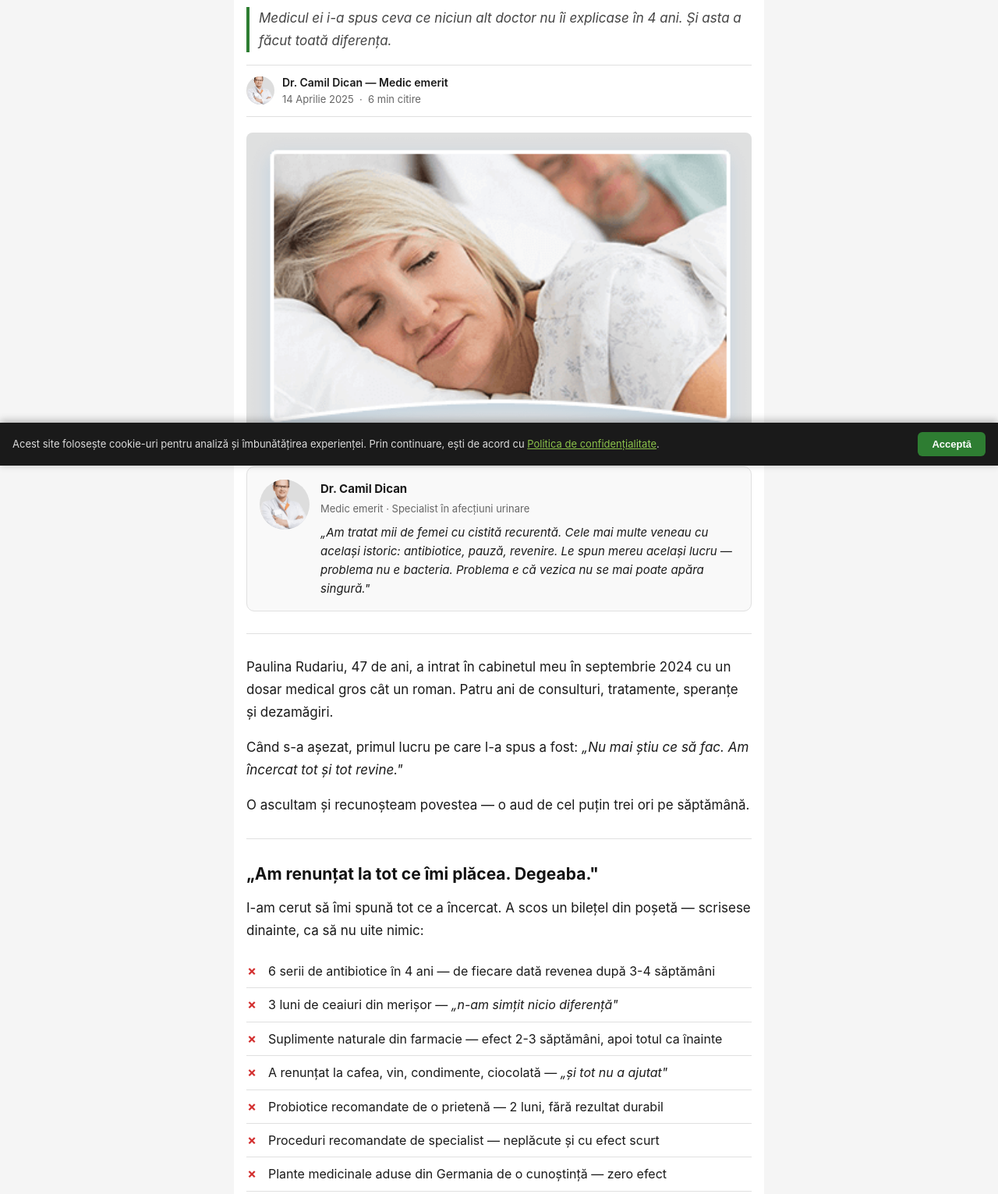
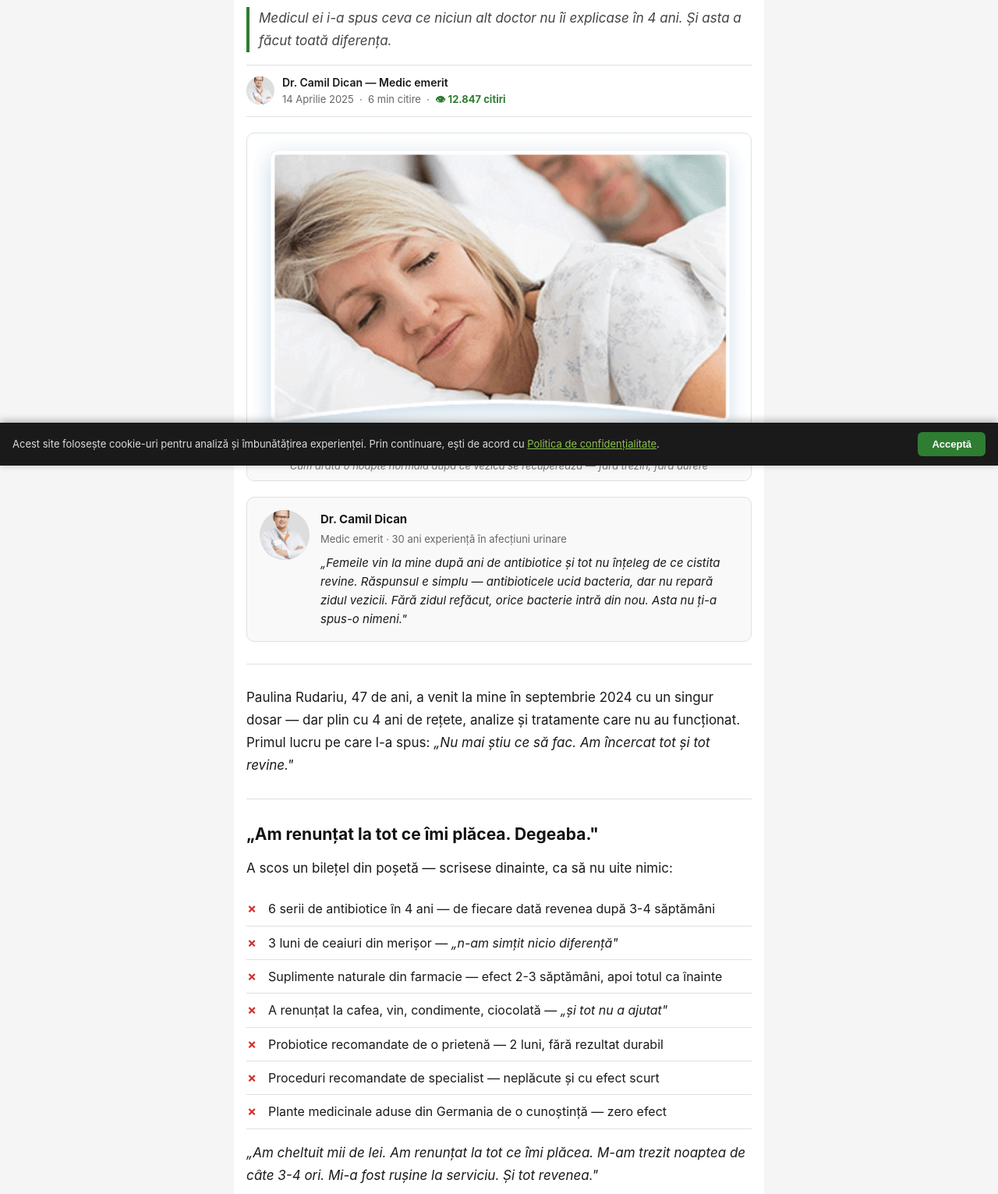
Before and after one commit to Petrashchuk/prelend-cystiolla-ro, a website: page public/index.html in a window 1280 px wide. Shown: the part 203-1734 px from the top of the page at 78% size. Drawn offline with Linux system fonts and the light colour scheme.

Commit message:
Improve prelander: hero caption, early CTA, tighter intro, stronger copy

```diff
--- a/public/index.html
+++ b/public/index.html
@@ -55,20 +55,25 @@
       <img src="images/doctor-real.png" class="avatar" alt="Dr. Camil Dican" style="width:36px;height:36px;border-radius:50%;object-fit:cover;" />
       <div>
         <span class="author-name">Dr. Camil Dican — Medic emerit</span>
-        <span>14 Aprilie 2025 &nbsp;·&nbsp; 6 min citire</span>
+        <span>14 Aprilie 2025 &nbsp;·&nbsp; 6 min citire &nbsp;·&nbsp; <strong style="color:#2e7d32;">👁 12.847 citiri</strong></span>
       </div>
     </div>
 
-    <img src="images/life1.png" alt="Femeie care nu poate dormi din cauza cistitei" class="hero-img anim" style="height:auto; display:block;" />
+    <div class="anim" style="margin-bottom:20px; border-radius:10px; overflow:hidden; border:1px solid #e0e0e0;">
+      <img src="images/life1.png" alt="Femeie care doarme liniștit după ce a scăpat de cistită" style="width:100%; height:auto; display:block;" />
+      <p style="font-size:13px; color:#777; padding:8px 14px; background:#f9f9f9; margin:0; text-align:center; font-style:italic;">
+        Cum arată o noapte normală după ce vezica se recuperează — fără treziri, fără durere
+      </p>
+    </div>
 
     <!-- DOCTOR BLOCK - sus pentru autoritate -->
     <div class="doctor-block anim" style="margin-top:20px;">
       <img src="images/doctor-real.png" class="doctor-avatar" alt="Dr. Camil Dican" />
       <div>
         <div class="doctor-name">Dr. Camil Dican</div>
-        <div class="doctor-title">Medic emerit · Specialist în afecțiuni urinare</div>
+        <div class="doctor-title">Medic emerit · 30 ani experiență în afecțiuni urinare</div>
         <div class="doctor-quote">
-          „Am tratat mii de femei cu cistită recurentă. Cele mai multe veneau cu același istoric: antibiotice, pauză, revenire. Le spun mereu același lucru — problema nu e bacteria. Problema e că vezica nu se mai poate apăra singură."
+          „Femeile vin la mine după ani de antibiotice și tot nu înțeleg de ce cistita revine. Răspunsul e simplu — antibioticele ucid bacteria, dar nu repară zidul vezicii. Fără zidul refăcut, orice bacterie intră din nou. Asta nu ți-a spus-o nimeni."
         </div>
       </div>
     </div>
@@ -76,15 +81,7 @@
     <div class="divider"></div>
 
     <p class="anim">
-      Paulina Rudariu, 47 de ani, a intrat în cabinetul meu în septembrie 2024 cu un dosar medical gros cât un roman. Patru ani de consulturi, tratamente, speranțe și dezamăgiri.
-    </p>
-
-    <p class="anim">
-      Când s-a așezat, primul lucru pe care l-a spus a fost: <em>„Nu mai știu ce să fac. Am încercat tot și tot revine."</em>
-    </p>
-
-    <p class="anim">
-      O ascultam și recunoșteam povestea — o aud de cel puțin trei ori pe săptămână.
+      Paulina Rudariu, 47 de ani, a venit la mine în septembrie 2024 cu un singur dosar — dar plin cu 4 ani de rețete, analize și tratamente care nu au funcționat. Primul lucru pe care l-a spus: <em>„Nu mai știu ce să fac. Am încercat tot și tot revine."</em>
     </p>
 
     <div class="divider"></div>
@@ -92,7 +89,7 @@
     <h2 class="anim">„Am renunțat la tot ce îmi plăcea. Degeaba."</h2>
 
     <p class="anim">
-      I-am cerut să îmi spună tot ce a încercat. A scos un bilețel din poșetă — scrisese dinainte, ca să nu uite nimic:
+      A scos un bilețel din poșetă — scrisese dinainte, ca să nu uite nimic:
     </p>
 
     <ul class="pain-list anim">
@@ -112,6 +109,10 @@
     <div class="pull-quote anim">
       „4 ani în care nu am putut merge la film, în excursie, la nuntă — fără să știu exact unde e toaleta. Nu mai trăiam. Supraviețuiam."
     </div>
+
+    <p class="anim" style="text-align:center; font-size:15px; color:#666; margin-bottom:8px;">Dacă te regăsești în povestea Paulinei — citește mai departe. Soluția pe care am găsit-o a schimbat totul.</p>
+    <a href="${OFFER_URL}" class="cta-btn anim" data-cta style="max-width:360px;">Vezi soluția recomandată de Dr. Dican →</a>
+    <p class="cta-note anim" style="margin-bottom:24px;">✓ Plată la livrare · Fără rețetă</p>
 
     <div class="anim" style="margin:24px 0; border-radius:10px; overflow:hidden; border:1px solid #e0e0e0;">
       <img src="images/hero-real.png" alt="Paulina Rudariu" style="width:100%; height:auto; display:block;" />
@@ -213,10 +214,13 @@
       <li>Peste 15.436 femei din România l-au încercat cu rezultate pozitive</li>
     </ul>
 
-    <a href="${OFFER_URL}" class="cta-btn anim" data-cta>
-      Comandă Cystiolla acum →
-    </a>
-    <p class="cta-note anim">✓ Plată la livrare &nbsp;·&nbsp; ✓ Livrare rapidă în România &nbsp;·&nbsp; ✓ Fără rețetă</p>
+    <div class="anim" style="background:#fff8f8; border:1px solid #ffcdd2; border-radius:10px; padding:16px; margin:20px 0; text-align:center;">
+      <p style="font-size:14px; color:#c62828; font-weight:600; margin-bottom:4px;">⚡ Comandă acum — livrare în 1-3 zile lucrătoare</p>
+      <p style="font-size:13px; color:#888; margin-bottom:12px;">Plată la livrare · Nu necesită rețetă</p>
+      <a href="${OFFER_URL}" class="cta-btn" data-cta style="animation:none; background:#c62828;">
+        Comandă Cystiolla →
+      </a>
+    </div>
 
     <hr class="divider" />
 
```
